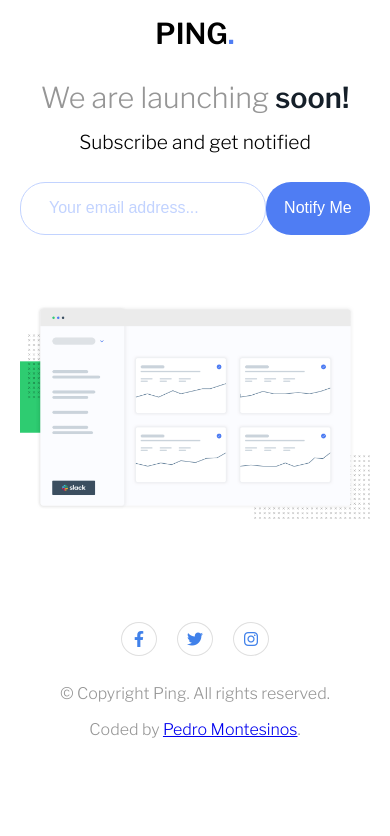
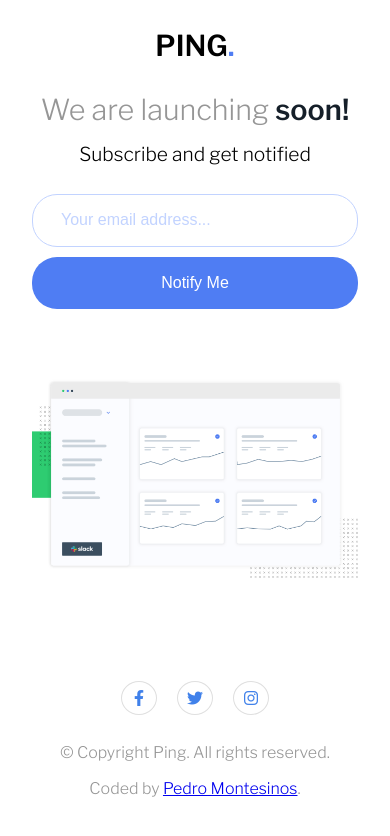
Before and after one commit to pedrolmr/ping-coming-soon-page, a plain HTML site: page index.html in a window 390 px wide. Drawn offline with nearby package versions, Linux system fonts and the light colour scheme.

Commit message:
added media queries

```diff
--- a/style.css
+++ b/style.css
@@ -132,22 +132,6 @@ table {
   border-collapse: collapse;
   border-spacing: 0;
 }
-
-/*
-### Primary
-
-- Blue: hsl(223, 87%, 63%)
-
-### Secondary
-
-- Pale Blue: hsl(223, 100%, 88%)
-- Light Red: hsl(354, 100%, 66%)
-
-### Neutral
-
-- Gray: hsl(0, 0%, 59%)
-- Very Dark Blue: hsl(209, 33%, 12%)
-*/
 :root {
   --blue: hsl(223, 87%, 63%);
   --paleBlue: hsl(223, 100%, 88%);
@@ -155,19 +139,17 @@ table {
   --gray: hsl(0, 0%, 59%);
   --veryDarkBlue: hsl(209, 33%, 12%);
 }
+/*Container*/
 .container {
   margin: 0 auto;
-  /* height: 100vh; */
-  /* border: 3px solid yellowgreen; */
   max-width: 630px;
   padding: 20px;
   display: flex;
   flex-direction: column;
   justify-content: center;
-  /* align-items: center; */
 }
+/*HEADER*/
 .container header {
-  /* border: 2px solid purple; */
   display: flex;
   flex-direction: column;
   justify-content: center;
@@ -196,7 +178,6 @@ table {
   margin-bottom: 30px;
 }
 .container header .input-container {
-  /* border: 2px solid rgb(255, 100, 255); */
   width: 100%;
   display: flex;
   justify-content: space-around;
@@ -225,17 +206,8 @@ table {
   font-size: 1em;
 }
 
-/* .container .image {
-  background-image: url("./images/illustration-dashboard.png");
-  background-size: cover;
-  background-position: center;
-  height: 400px;
-  margin-top: 70px;
-  margin-bottom: 100px;
-} */
 .container .image {
   box-sizing: border-box;
-  /* border: 1px solid red; */
   margin-top: 70px;
   margin-bottom: 100px;
 }
@@ -246,7 +218,6 @@ table {
 }
 
 .container footer {
-  /* border: 2px solid green; */
   text-align: center;
 }
 .container footer p {
@@ -272,27 +243,32 @@ table {
 }
 .container footer .icons div > i {
   color: rgb(64, 129, 234);
-  /* border: 1px solid rgb(216, 216, 216); */
-  /* padding: 0.4em; */
-  /* border-radius: 50%; */
   text-align: center;
-  /* margin: 0 10px; */
 }
-/* .container footer .icons i:first-child {
-  padding-left: 0.6em;
-  padding-right: 0.6em;
-}
-.container footer .icons i:last-child {
-  padding-left: 0.5em;
-  padding-right: 0.5em;
-} */
 
 @media (min-width: 375px) and (max-width: 667px) {
-  /* background-color: purple; */
+  .container {
+    padding: 2em;
+    box-sizing: border-box;
+  }
   .container header h1 {
     font-size: 1.8em;
   }
   .container header h2 {
     font-size: 1.8em;
   }
+  .container header .input-container {
+    display: block;
+    position: relative;
+    box-sizing: border-box;
+  }
+  .container header .input-container input {
+    width: 100%;
+    box-sizing: border-box;
+    margin-bottom: 10px;
+  }
+  .container header .input-container button {
+    width: 100%;
+    box-sizing: border-box;
+  }
 }
```
